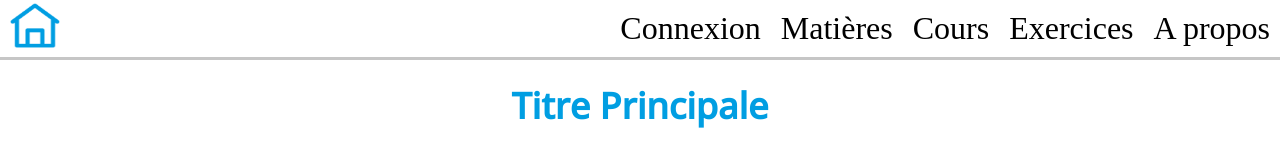
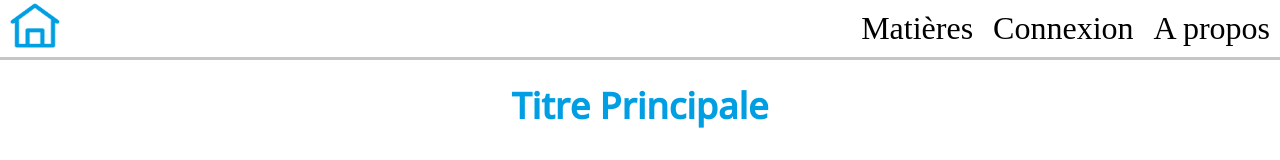
Before and after one commit to clement-gh/Cahier-vacance-Esirem, a React (Create React App) app in the folder front/: page / in a window 1280 px wide. Shown: the top 160 px of the page. Built offline with nearby package versions, Linux system fonts and the light colour scheme; a web font is replaced by a local one.

Commit message:
Update Menu

```diff
--- a/front/src/components/navbar.tsx
+++ b/front/src/components/navbar.tsx
@@ -2,7 +2,10 @@ import React from "react";
 import "./navbar.css"
 
 export class NavBar extends React.Component  {
-
+/**<li className="navbar_list_item"><a href="/cours">Cours</a></li>
+<li className="navbar_list_item"><a href="/exercices">Exercices</a></li>
+                    <a href="/cours">Cours</a>
+                    <a href="/exercices">Exercices</a>*/
     render(): React.ReactNode {
         return (
             <div className="navbar">
@@ -13,22 +16,19 @@ export class NavBar extends React.Component  {
                 </div>
 
                 <ul className="navbar_list" >
+                    <li className="navbar_list_item"><a href="/matieres">Matières</a></li>
                     <li className="navbar_list_item"><a href="/connexion">Connexion</a></li>
-                    <li className="navbar_list_item"><a href="/matieres">Matières</a></li>
-                    <li className="navbar_list_item"><a href="/cours">Cours</a></li>
-                    <li className="navbar_list_item"><a href="/exercices">Exercices</a></li>
                     <li className="navbar_list_item"><a href="/about">A propos</a></li>
                 </ul>
                 <div className="dropdown">
 
 
-                    <img src="./images/menu.png" alt="Cinque Terre" width="50" height="50"></img>
+                    <img src="./images/menu.png" alt="menu" width="50" height="50"></img>
                         <div className="dropdown-content">
 
+                            <a href="/matieres">Matières</a>
                             <a href="/connexion">Connexion</a>
-                            <a href="/matieres">Matières</a>
-                            <a href="/cours">Cours</a>
-                            <a href="/exercices">Exercices</a>
+
                             <a href="/about">A propos</a>
 
                         </div>
```
